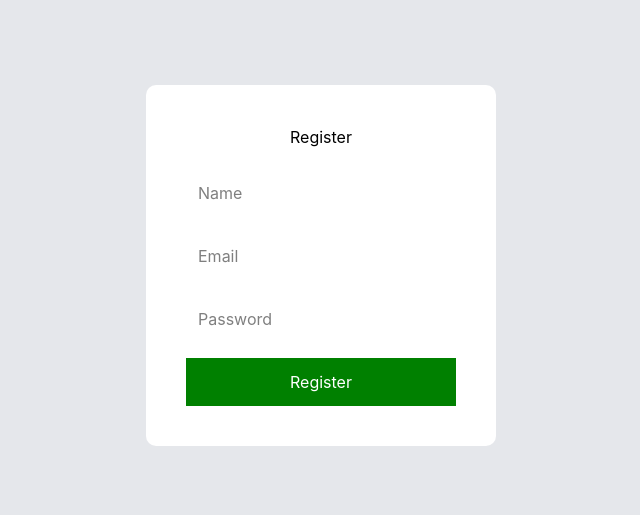
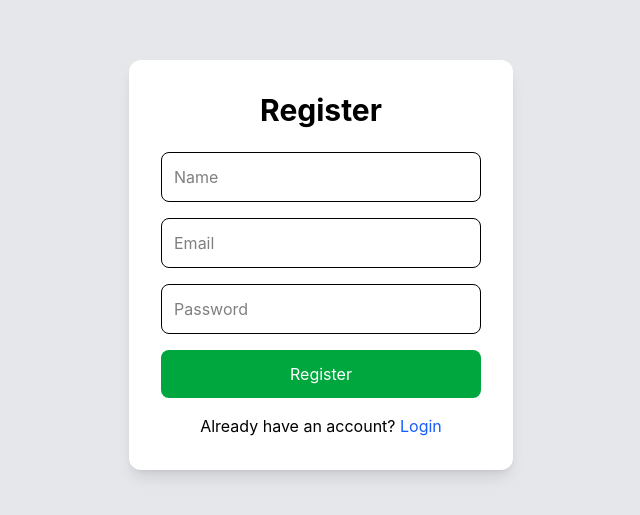
Before and after one commit to logeshramuR/task-manager-app, a React (Vite) app: page /register in a window 1280 px wide. Shown: the part 135-650 px from the top of the page, without its empty margins (319-959 px from the left). Built offline with nearby package versions, Linux system fonts and the light colour scheme.

Commit message:
Fixed register page

```diff
--- a/src/pages/Register.jsx
+++ b/src/pages/Register.jsx
@@ -1,128 +1,86 @@
 import { useState } from "react";
-import { useNavigate } from "react-router-dom";
 import axios from "axios";
+import { useNavigate, Link } from "react-router-dom";
 
 function Register() {
+  const [name, setName] = useState("");
+  const [email, setEmail] = useState("");
+  const [password, setPassword] = useState("");
+
   const navigate = useNavigate();
 
-  const [formData, setFormData] = useState({
-    name: "",
-    email: "",
-    password: "",
-  });
-
-  const handleChange = (e) => {
-    setFormData({
-      ...formData,
-      [e.target.name]: e.target.value,
-    });
-  };
-
-  const handleSubmit = async (e) => {
-    e.preventDefault();
-
+  const handleRegister = async () => {
     try {
       const res = await axios.post(
-        "https://task-manager-app-kjwe.onrender.com/api/auth/login",
-        formData
+        "https://task-manager-app-kjwe.onrender.com/api/auth/register",
+        {
+          name,
+          email,
+          password,
+        }
       );
 
-      alert(res.data.message || "Registration successful");
+      alert("Registration Successful");
 
-      navigate("/");
-    } catch (error) {
-      console.log(error);
+      navigate("/login");
+    } catch (err) {
+      console.log(err);
 
-      alert(
-        error.response?.data?.message || "Registration failed"
-      );
+      if (err.response) {
+        alert(err.response.data.message);
+      } else {
+        alert("Server Error");
+      }
     }
   };
 
   return (
-    <div
-      style={{
-        height: "100vh",
-        display: "flex",
-        justifyContent: "center",
-        alignItems: "center",
-        background: "#e5e7eb",
-      }}
-    >
-      <form
-        onSubmit={handleSubmit}
-        style={{
-          background: "white",
-          padding: "40px",
-          borderRadius: "10px",
-          width: "350px",
-        }}
-      >
-        <h1
-          style={{
-            textAlign: "center",
-            marginBottom: "20px",
-          }}
-        >
+    <div className="h-screen flex items-center justify-center bg-gray-200">
+      <div className="bg-white p-8 rounded-xl shadow-lg w-96">
+
+        <h1 className="text-3xl font-bold text-center mb-6">
           Register
         </h1>
 
         <input
           type="text"
-          name="name"
           placeholder="Name"
-          value={formData.name}
-          onChange={handleChange}
-          required
-          style={{
-            width: "100%",
-            padding: "12px",
-            marginBottom: "15px",
-          }}
+          value={name}
+          onChange={(e) => setName(e.target.value)}
+          className="w-full border p-3 mb-4 rounded-lg"
         />
 
         <input
           type="email"
-          name="email"
           placeholder="Email"
-          value={formData.email}
-          onChange={handleChange}
-          required
-          style={{
-            width: "100%",
-            padding: "12px",
-            marginBottom: "15px",
-          }}
+          value={email}
+          onChange={(e) => setEmail(e.target.value)}
+          className="w-full border p-3 mb-4 rounded-lg"
         />
 
         <input
           type="password"
-          name="password"
           placeholder="Password"
-          value={formData.password}
-          onChange={handleChange}
-          required
-          style={{
-            width: "100%",
-            padding: "12px",
-            marginBottom: "15px",
-          }}
+          value={password}
+          onChange={(e) => setPassword(e.target.value)}
+          className="w-full border p-3 mb-4 rounded-lg"
         />
 
         <button
-          type="submit"
-          style={{
-            width: "100%",
-            padding: "12px",
-            background: "green",
-            color: "white",
-            border: "none",
-            cursor: "pointer",
-          }}
+          onClick={handleRegister}
+          className="w-full bg-green-600 text-white p-3 rounded-lg"
         >
           Register
         </button>
-      </form>
+
+        <p className="text-center mt-4">
+          Already have an account?{" "}
+          <Link to="/login" className="text-blue-600">
+            Login
+          </Link>
+        </p>
+
+      </div>
     </div>
   );
 }
```
